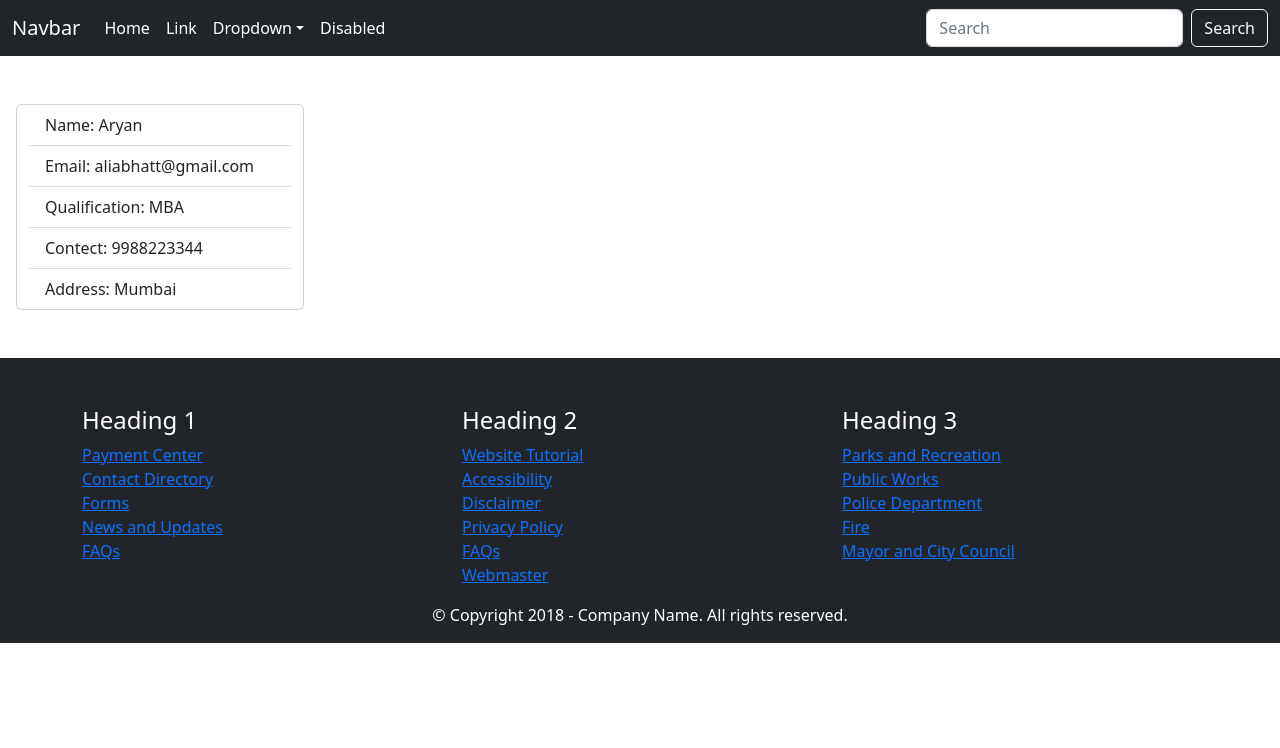
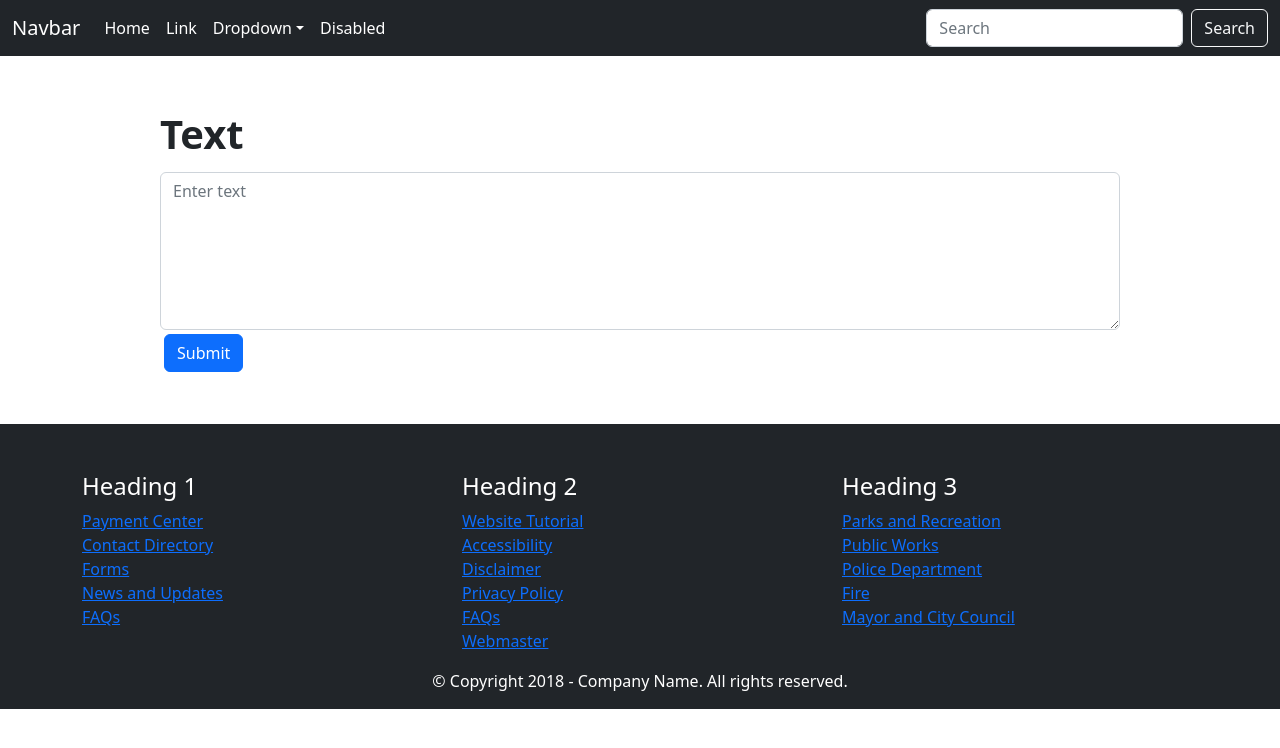
Before and after one commit to aryankakadiya81/My_Project, a React (Vite) app: page / in a window 1280 px wide. Shown: the top 748 px of the page. Built offline with nearby package versions, Linux system fonts and the light colour scheme.

Commit message:
usestate_hook_textutils-webapp

```diff
--- a/src/App.jsx
+++ b/src/App.jsx
@@ -4,7 +4,7 @@
 // import './App.css'
 
 import Navbar from './Components/nav'
-import Card from './Components/card'
+import Texts from './Components/hook(usestate)'
 import Footer from './Components/footer'
 
 function App() {
@@ -12,9 +12,7 @@ function App() {
   return (
     <div>
       <Navbar></Navbar>
-      {/* Email,contect,address is props */}
-      <Card Email="aliabhatt@gmail.com" Contect={9988223344} Address="Mumbai"></Card>
-
+      <Texts place="Enter text"></Texts>
       <Footer></Footer>
 
     </div>
--- a/src/Components/card.jsx
+++ /dev/null
@@ -1,46 +0,0 @@
-// for proptypes only
-import PropTypes from 'prop-types';
-
-
-
-
-
-function Card(Props) {
-// {Props.field} this is method of use props
-return (
-
-        <>
-        <div className="row mt-5 mx-3" id="maindiv">
-            <div className="card" style={{width: "18rem"}}>
-                <ul className="list-group list-group-flush">
-                    <li className="list-group-item">Name: {Props.Name}</li>
-                    <li className="list-group-item">Email: {Props.Email}</li>
-                    <li className="list-group-item">Qualification: {Props.Qualification}</li>
-                    <li className="list-group-item">Contect: {Props.Contect}</li>
-                    <li className="list-group-item">Address: {Props.Address}</li>
-                </ul>
-            </div>
-        </div>
-        </>
-
-    );
-
-}
-
-
-// set proptypes of props
-Card.propTypes = {
-    Name : PropTypes.string.isRequired,
-    Email : PropTypes.string.isRequired,
-    Qualification : PropTypes.string.isRequired,
-    Contect : PropTypes.number.isRequired,
-    Address : PropTypes.string.isRequired
-}
-
-// set default value of props
-Card.defaultProps = {
-    Name : "Aryan",
-    Qualification : "MBA"
-}
-
-export default Card;
--- /dev/null
+++ b/src/Components/hook(usestate).jsx
@@ -0,0 +1,59 @@
+
+import PropTypes from 'prop-types';
+import React, { useState } from 'react';
+
+
+
+
+
+function Texts(Props) {
+
+    // use state hooks
+    const [text, settext] = useState("");
+
+
+    // button function
+    function Transfer()
+    {
+        let newText = text.toUpperCase();
+        settext(newText);
+
+    }
+
+    // textarea change function
+    function Changing()
+    {
+        settext(event.target.value)
+    }
+
+    return (
+
+        <>
+            <div className="my-5 d-flex justify-content-center">
+                <div className='w-75'>
+                    <label htmlFor="exampleFormControlTextarea1" className="form-label fw-bold fs-1">
+                        Text
+                    </label>
+                    <textarea className="form-control" id="exampleFormControlTextarea1" rows={6} placeholder={Props.place} value={text} onChange={Changing}/>
+                    <button className="btn btn-primary m-1" onClick={Transfer}>Submit</button>
+                </div>
+            </div>
+        </>
+
+    );
+
+}
+
+
+// set proptypes of props
+Texts.propTypes = {
+     place : PropTypes.string,
+
+}
+
+// set default value of props
+Texts.defaultProps = {
+
+}
+
+export default Texts;
```
